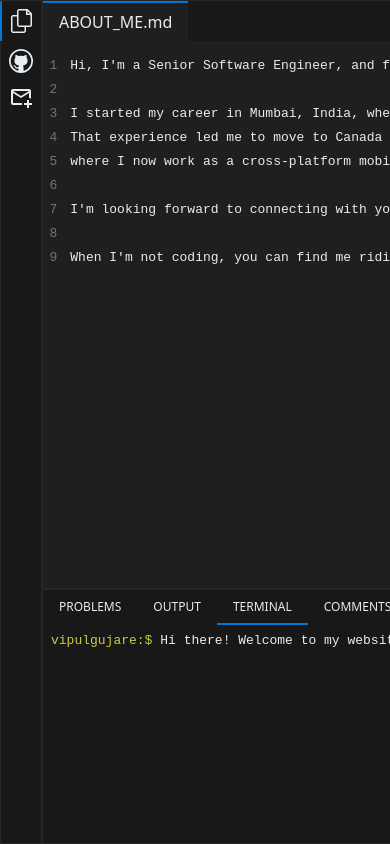
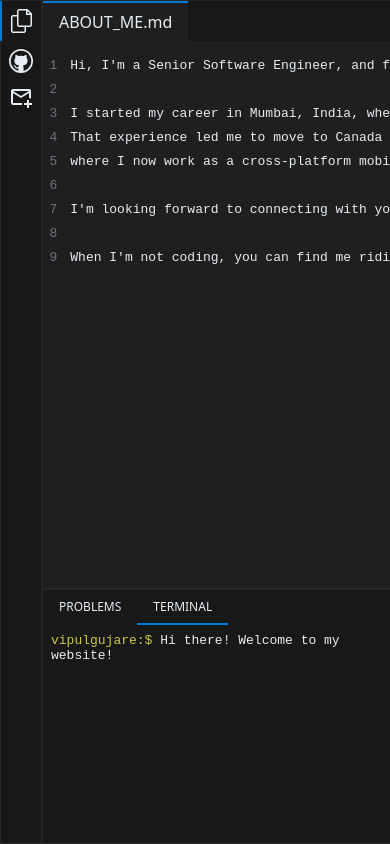
Before and after one commit to vipul-gujare/portfolio-react, a React (Vite) app: page / in a window 390 px wide. Built offline with nearby package versions, Linux system fonts and the light colour scheme.

Commit message:
Scroll on horizontal overflow

```diff
--- a/src/components/MainContainer.tsx
+++ b/src/components/MainContainer.tsx
@@ -30,14 +30,18 @@ export const MainContainer = () => {
           {selectedTab}
         </div>
       </div>
+      <div
+        style={{
+          overflow: "auto",
+          flex: 1,
+        }}
+      >
         <pre
           contentEditable={true}
           spellCheck={false}
           className="main-container-editable"
           suppressContentEditableWarning
           style={{
-          width: "100%",
-          overflow: "auto",
             flex: 1,
           }}
         >
@@ -49,5 +53,6 @@ export const MainContainer = () => {
             ))}
         </pre>
       </div>
+    </div>
   );
 };
--- a/src/components/Terminal.tsx
+++ b/src/components/Terminal.tsx
@@ -1,6 +1,8 @@
 import { Colors } from "../constants";
+import { useMainContainerContext } from "../state/useMainContainerContext";
 
 export const Terminal = () => {
+  const { isMobileView } = useMainContainerContext();
   return (
     <div
       style={{
@@ -16,7 +18,11 @@ export const Terminal = () => {
           fontSize: "0.75rem",
         }}
       >
-        {["PROBLEMS", "OUTPUT", "TERMINAL", "COMMENTS"].map((txt) => (
+        {[
+          "PROBLEMS",
+          "TERMINAL",
+          ...(!isMobileView ? ["COMMENTS", "OUTPUT"] : []),
+        ].map((txt) => (
           <div
             key={txt}
             style={{
@@ -40,7 +46,15 @@ export const Terminal = () => {
           &#10005;
         </div>
       </div>
-      <div style={{ flex: 1, paddingLeft: "0.5rem", marginTop: "0.5rem" }}>
+      <div
+        style={{
+          flex: 1,
+          paddingLeft: "0.5rem",
+          marginTop: "0.5rem",
+          overflow: "auto",
+          maxWidth: `calc(100% - 2rem)`,
+        }}
+      >
         <code>
           <span style={{ color: Colors.ICON_YELLOW }}>vipulgujare:$</span> Hi
           there! Welcome to my website!
```
Lines whose indentation alone changed are shown as unchanged.
